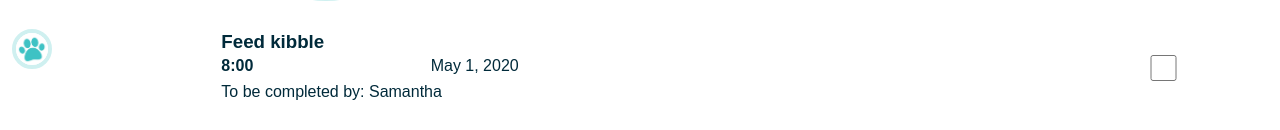
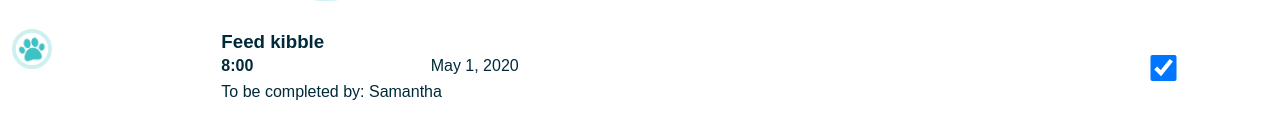
Before and after one commit to nikkypyra/capstone-project, a React (Create React App) app: page /pet-profile in a window 1280 px wide. Shown: the part 191-321 px from the top of the page. Built offline with nearby package versions, Linux system fonts and the light colour scheme.

Commit message:
Add checkbox state

```diff
--- a/src/components/PetProfile.js
+++ b/src/components/PetProfile.js
@@ -1,12 +1,25 @@
-import React from 'react'
+import React, { useState } from 'react'
 import ProfileHeader from './ProfileHeader'
 import TasksStyled from './TasksStyled'
+import tasks from '../tasks.json'
 
 export default function PetProfile() {
+  const [todos, setTodos] = useState(tasks)
+  console.log(tasks)
+
+  function toggleDone(selectedTodo) {
+    const index = todos.findIndex((todo) => todo.id === selectedTodo)
+    const todo = todos[index]
+    setTodos([
+      ...todos.slice(0, index),
+      { ...todo, complete: !todo.complete },
+      ...todos.slice(index + 1),
+    ])
+  }
   return (
     <>
       <ProfileHeader />
-      <TasksStyled />
+      <TasksStyled todos={todos} onDoneClick={toggleDone} />
     </>
   )
 }
--- a/src/components/TasksStyled.js
+++ b/src/components/TasksStyled.js
@@ -1,27 +1,20 @@
-import React, { useEffect, useState } from 'react'
+import React from 'react'
 import styled from 'styled-components/macro'
-import tasks from '../tasks.json'
-import { loadFromLocal, saveToLocal } from '../services'
 
-export default function TasksStyled() {
-  const [checked, setChecked] = useState(loadFromLocal('checked'))
-
-  useEffect(() => {
-    saveToLocal('checked', checked)
-  }, [checked])
+export default function TasksStyled({ todos, onDoneClick }) {
   return (
     <TaskWrapper>
-      {tasks.map((task) => (
-        <section key={task.id}>
+      {todos.map((todo) => (
+        <section key={todo.id}>
           <img src={process.env.PUBLIC_URL + '/images/taskpaw.png'} alt="" />
-          <h3>{task.description}</h3>
-          <h4>{task.time}</h4>
-          <p className="date">{task.date}</p>
-          <p className="person">{task.person}</p>
+          <h3>{todo.description}</h3>
+          <h4>{todo.time}</h4>
+          <p className="date">{todo.date}</p>
+          <p className="person">{todo.person}</p>
           <input
             type="checkbox"
-            checked={checked}
-            onChange={() => setChecked(!checked)}
+            checked={todo.complete}
+            onChange={() => onDoneClick(todo.id)}
           ></input>
         </section>
       ))}
@@ -71,3 +64,20 @@ const TaskWrapper = styled.main`
     grid-column: 4/5;
   }
 `
+
+/*
+import { loadFromLocal, saveToLocal } from '../services'
+
+const [checked, setChecked] = useState(loadFromLocal('checked'))
+
+  useEffect(() => {
+    saveToLocal('checked', checked)
+  }, [checked])
+
+  <input
+            type="checkbox"
+            id="check"
+            checked={checked}
+            onChange={() => setChecked(!checked)}
+          ></input>
+*/
--- a/src/tasks.json
+++ b/src/tasks.json
@@ -4,7 +4,7 @@
     "date": "May 1, 2020",
     "time": "8:00",
     "person": "To be completed by: Samantha",
-    "complete": "true",
+    "complete": true,
     "id": "1"
   },
   {
@@ -12,7 +12,7 @@
     "date": "May 1, 2020",
     "time": "8:30",
     "person": "To be completed by: Joe",
-    "complete": "false",
+    "complete": false,
     "id": "2"
   },
   {
@@ -20,7 +20,7 @@
     "date": "May 1, 2020",
     "time": "12:00",
     "person": "To be completed by: Mark",
-    "complete": "false",
+    "complete": false,
     "id": "3"
   },
   {
@@ -28,7 +28,7 @@
     "date": "May 6, 2020",
     "time": "14:00",
     "person": "To be completed by: Bob",
-    "complete": "false",
+    "complete": false,
     "id": "4"
   }
 ]
```
